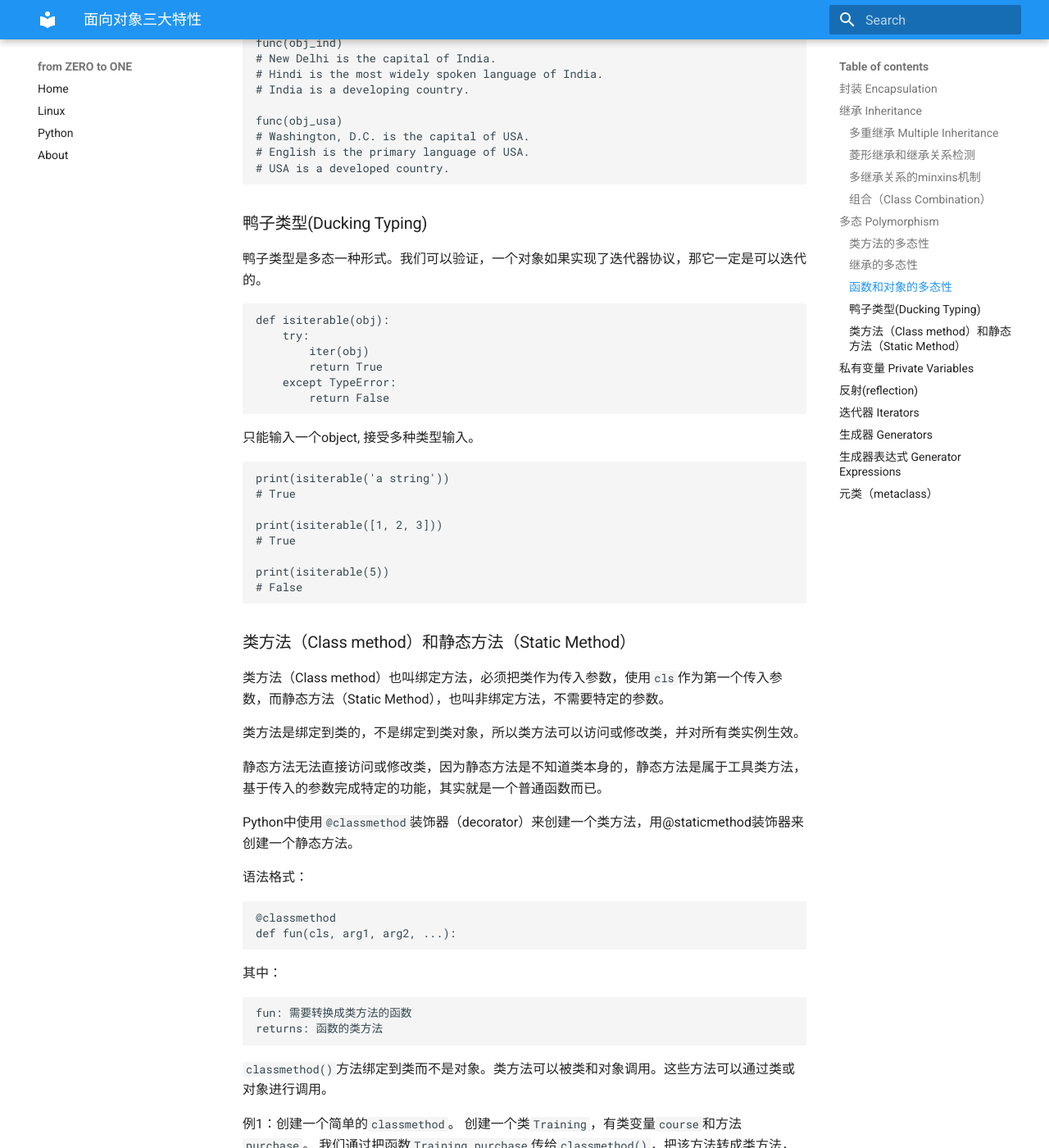
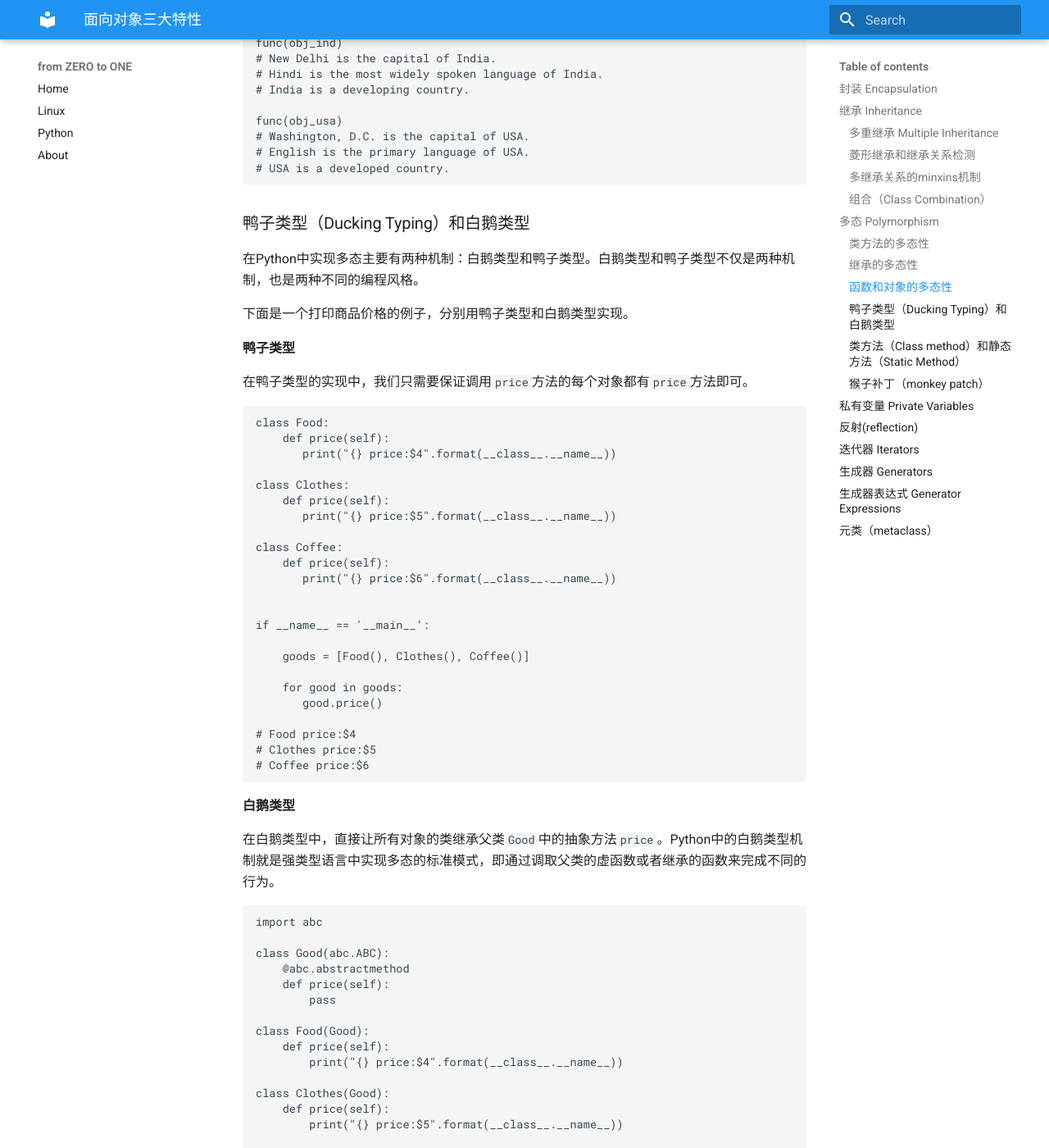
Before and after one commit to huyuhui001/mySite, an MkDocs documentation site: the page built from docs/python/Foundation/ch05.md, in a window 1280 px wide and 1400 px high, scrolled down 13530 px. Shown: the whole window at 82% size. Built offline with MkDocs 1.6.1 and Material for MkDocs 9.7.7, drawn with Linux system fonts in a browser that asks for light colours; some of the changed text lies outside the part shown.

Commit message:
Documentation

````diff
--- a/docs/python/Foundation/ch05.md
+++ b/docs/python/Foundation/ch05.md
@@ -684,31 +684,74 @@ func(obj_usa)
 
 
 
-### 鸭子类型(Ducking Typing)
+### 鸭子类型（Ducking Typing）和白鹅类型
 
-鸭子类型是多态一种形式。我们可以验证，一个对象如果实现了迭代器协议，那它一定是可以迭代的。
+在Python中实现多态主要有两种机制：白鹅类型和鸭子类型。白鹅类型和鸭子类型不仅是两种机制，也是两种不同的编程风格。
 
+下面是一个打印商品价格的例子，分别用鸭子类型和白鹅类型实现。
+
+**鸭子类型**
+
+在鸭子类型的实现中，我们只需要保证调用`price`方法的每个对象都有`price`方法即可。
 ```
-def isiterable(obj):
-    try:
-        iter(obj)
-        return True
-    except TypeError:
-        return False
+class Food:
+    def price(self):
+       print("{} price:$4".format(__class__.__name__))
+
+class Clothes:
+    def price(self):
+       print("{} price:$5".format(__class__.__name__))
+
+class Coffee:
+    def price(self):
+       print("{} price:$6".format(__class__.__name__))
+
+
+if __name__ == '__main__':
+
+    goods = [Food(), Clothes(), Coffee()]
+
+    for good in goods:
+       good.price()
+
+# Food price:$4
+# Clothes price:$5
+# Coffee price:$6
 ```
 
-只能输入一个object, 接受多种类型输入。
+**白鹅类型**
 
+在白鹅类型中，直接让所有对象的类继承父类`Good`中的抽象方法`price`。Python中的白鹅类型机制就是强类型语言中实现多态的标准模式，即通过调取父类的虚函数或者继承的函数来完成不同的行为。
 ```
-print(isiterable('a string'))
-# True
+import abc
 
-print(isiterable([1, 2, 3]))
-# True
+class Good(abc.ABC):
+    @abc.abstractmethod
+    def price(self):
+        pass
 
-print(isiterable(5))
-# False
+class Food(Good):
+    def price(self):
+        print("{} price:$4".format(__class__.__name__))
+
+class Clothes(Good):
+    def price(self):
+        print("{} price:$5".format(__class__.__name__))
+
+
+if __name__ == '__main__':
+
+    goods = [Food(), Clothes(), Coffee()]
+
+    for good in goods:
+        good.price()
+
+# Food price:$4
+# Clothes price:$5
+# Coffee price:$6
 ```
+
+
 
 
 
@@ -821,6 +864,78 @@ print(Person.isAdult(22))
 小结：
 若类中需要一个功能，该功能的实现代码中需要引用对象，则将其定义成对象方法；需要引用类，则将其定义成类方法；无需引用类或对象，则将其定义成静态方法。
 
+
+
+
+### 猴子补丁（monkey patch）
+
+猴子补丁是动态为已经创建出的对象增加新的方法和属性成员的一种机制，也就是动态打补丁。
+
+
+实例化对象的猴子补丁。
+
+```
+class Test:
+    def __init__(self):
+       self.a = 1
+
+    def func1(self, x, y):
+       print(x + y)
+
+
+# 正常实例化
+test = Test()
+test.func1(1, 1)
+# 2
+
+# 修改实例
+test.func1 = lambda x, y : print(x + 2 * y)
+test.func1(1, 1)
+# 3
+
+# 通过修改实例，访问内部成员变量。
+test.func1 = lambda x, y : print(x + 2 * y + self.a)
+test.func1(1, 1)
+# NameError: name 'self' is not defined
+test.func1 = lambda self, x, y : print(x + 2 * y + self.a)
+test.func1(test, 1, 1)
+# 4
+```
+
+类对象的猴子补丁。
+
+```
+class Test:
+    def __init__(self):
+       self.a = 1
+
+    def func1(self, x, y):
+       print(x + y)
+
+
+# 修改类成员，实例化后的结果已修改。
+Test.func1 = lambda self, x, y : print(x + 2 * y)
+
+test = Test()
+test.func1(1, 1)
+# 3
+
+
+# 修改类成员，并访问成员变量，实例化后的结果已修改。
+Test.func1 = lambda self, x, y : print(x + 2 * y + self.a)
+
+test = Test()
+test.func1(1, 1)
+# 4
+
+# 增加类成员。
+Test.func2 = lambda self, p, q: print(p + 3 * q + self.a)
+test = Test()
+test.func1(1, 1)
+# 4
+test.func2(1, 3)
+# 11
+```
 
 
 
````
